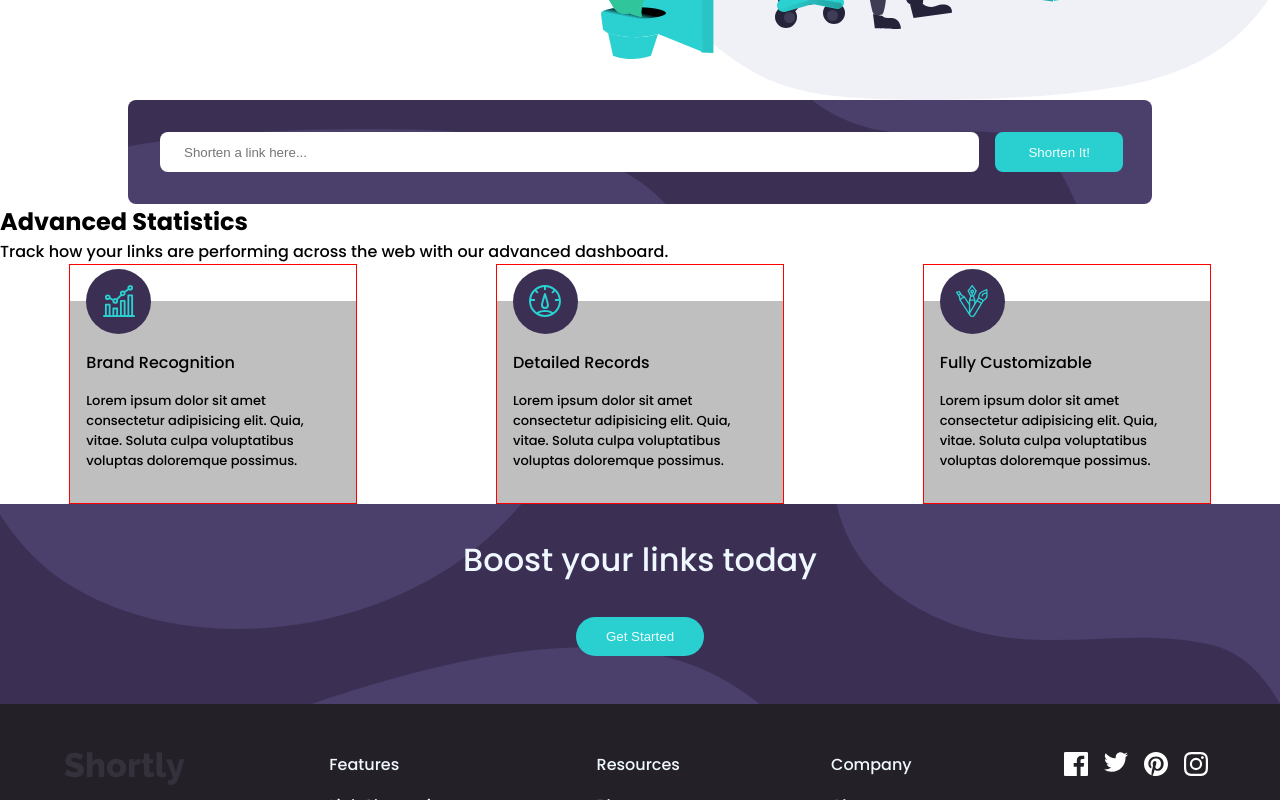
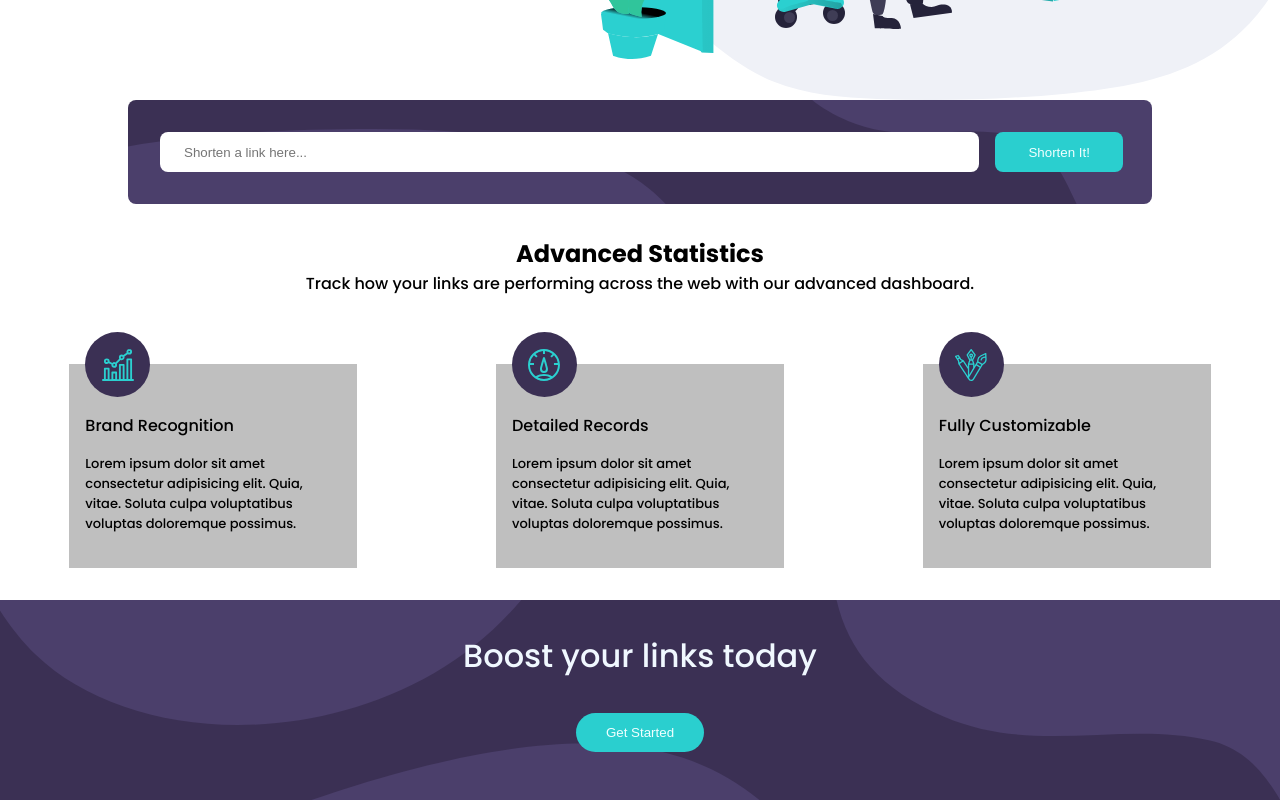
Before and after one commit to dougpassos/url-shortening-api-master, a React (Vite) app: page / in a window 1280 px wide. Shown: the part 478-1278 px from the top of the page. Built offline with nearby package versions, Linux system fonts and the light colour scheme.

Commit message:
ajuste layout statistics

```diff
--- a/src/components/AdvStaticsCard.css
+++ b/src/components/AdvStaticsCard.css
@@ -1,5 +1,4 @@
 div.adv-card {
-  border: red solid 1px;
   height: 15rem;
   width: 18rem;
   display: flex;
--- a/src/components/AdvStaticsCard.jsx
+++ b/src/components/AdvStaticsCard.jsx
@@ -1,18 +1,17 @@
+/* eslint-disable react/prop-types */
 import './AdvStaticsCard.css'
 
 function AdvStaticsCard(props) {
-
-  const dataCard = props.data;
 
 
   return (
     <div className="adv-card">
       <div className='adv-card-itens'>
         <div className='adv-card-itens-ico'>
-          <img src={dataCard.imgIcoCard} alt="ico" />
+          <img src={props.data.imgIcoCard} alt="ico" />
         </div>
-        <span>{dataCard.titleCard}</span>
-        <p>{dataCard.textCard}</p>
+        <span>{props.data.titleCard}</span>
+        <p>{props.data.textCard}</p>
       </div>
     </div>
   )
--- a/src/components/AdvStatistics.css
+++ b/src/components/AdvStatistics.css
@@ -1,9 +1,18 @@
 section.adv-statistics {
+  display: flex;
+  flex-direction: column;
+}
 
+div.adv-stat-title{
+  display: flex;
+  flex-direction: column;
+  align-items: center;
+  margin: 2rem;
 }
 
 div.adv-stat-cards {
   display: flex;
   flex-direction: row;
   justify-content: space-around;
+  margin-bottom: 2rem;
 }
```
